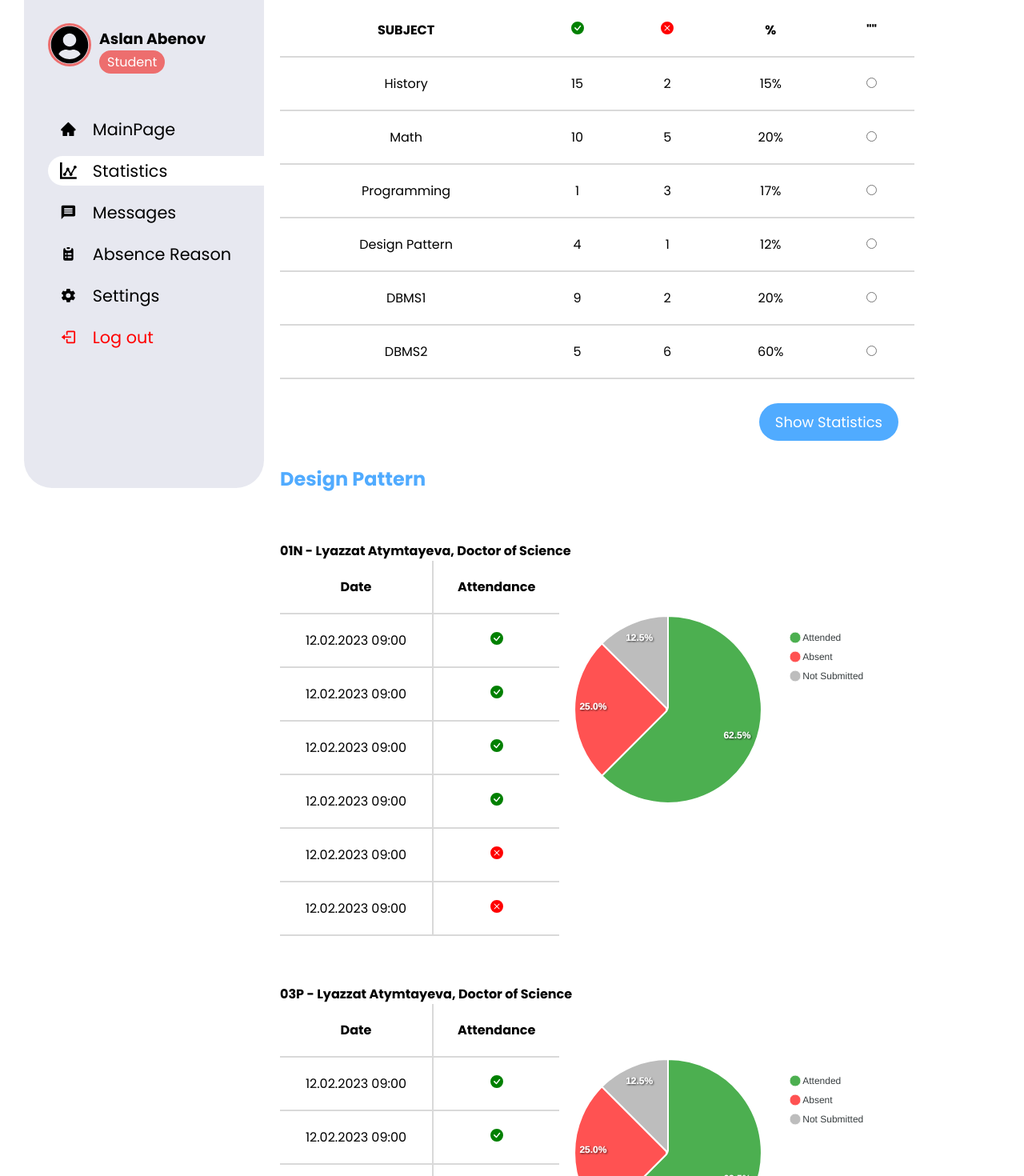
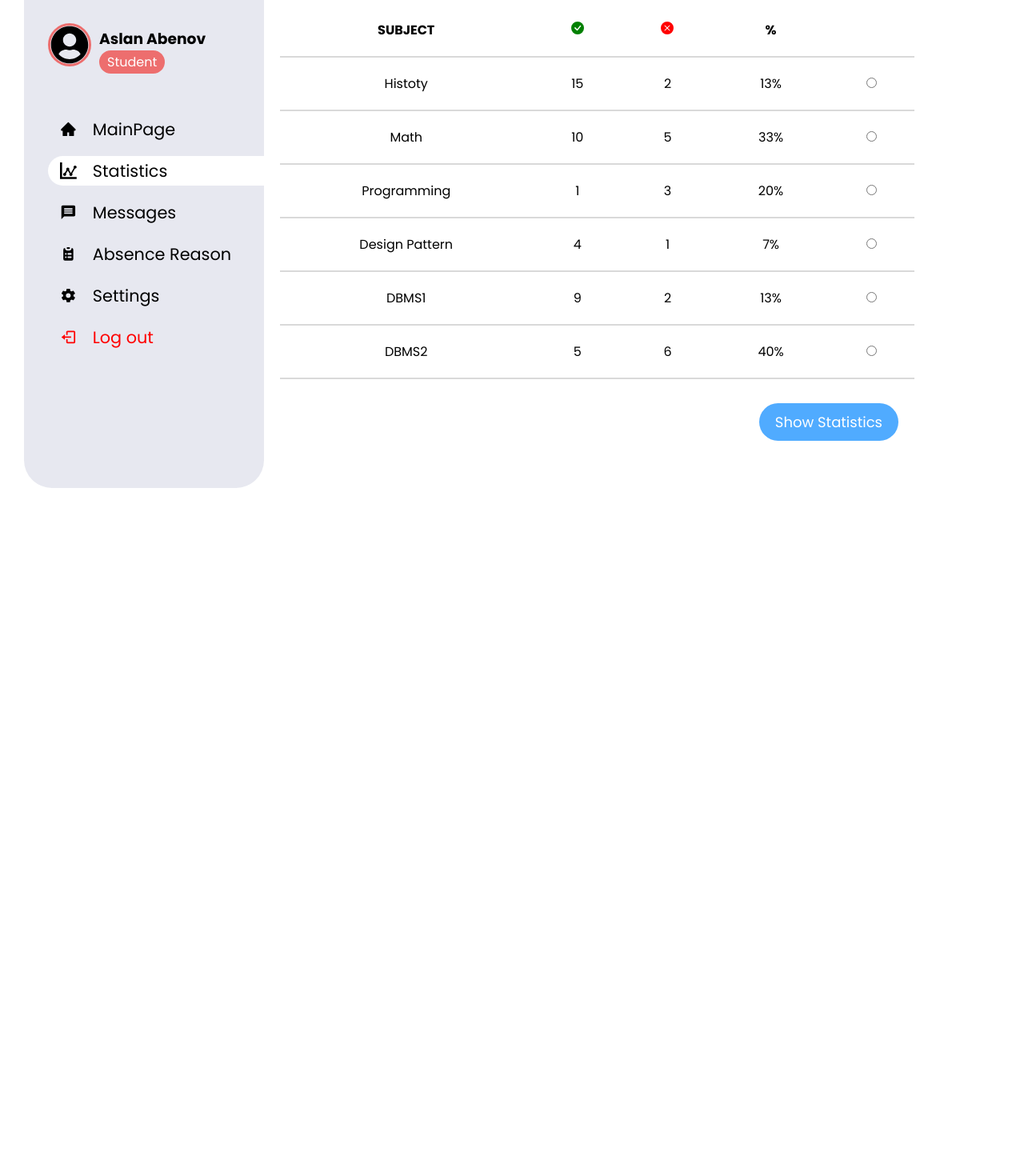
Before and after one commit to purifiedspringwater/sas-frontend, a React (Create React App) app: page /main/statistics in a window 1280 px wide. Shown: the part 160-1630 px from the top of the page at 80% size. After the commit the page ends 800 px from the top, so only its background shows below. Built offline with nearby package versions, Linux system fonts and the light colour scheme.

Commit message:
adding logic\

```diff
--- a/src/components/navbar.jsx
+++ b/src/components/navbar.jsx
@@ -32,5 +32,4 @@ export default function Navbar() {
     </div>
 
   )
-
 }
--- a/src/components/statistics.jsx
+++ b/src/components/statistics.jsx
@@ -1,67 +1,92 @@
-import React from 'react'
+import React, { useState } from 'react'
 import { BsFillXCircleFill, BsCheckCircleFill } from 'react-icons/bs'
 import SubjectStat from './subjectStatistics'
 
+const subjects = [
+    { name: 'Histoty', present: 15, absent: 2 },
+    { name: 'Math', present: 10, absent: 5 },
+    { name: 'Programming', present: 1, absent: 3 },
+    { name: 'Design Pattern', present: 4, absent: 1 },
+    { name: 'DBMS1', present: 9, absent: 2 },
+    { name: 'DBMS2', present: 5, absent: 6 },
+]
 
-export default function Statistics () {
+const SsubjectData = [
+    {
+        subject: 'Design Pattern',
+        lecture: '01N - Lyazzat Atymtayeva, Doctor of Science',
+        attendance: [
+            { date: "12.02.2023 09:00", attendance: true },
+            { date: "12.02.2023 10:00", attendance: true },
+            { date: "12.02.2023 09:00", attendance: true },
+            { date: "12.02.2023 09:00", attendance: true },
+            { date: "12.02.2023 09:00", attendance: false },
+            { date: "12.02.2023 09:00", attendance: false },
+        ],
+        attendanceRatio: [25, 10, 5],
+    },
+    {
+        subject: 'Design Pattern',
+        lecture: '03P - Lyazzat Atymtayeva, Doctor of Science',
+        attendance: [
+            { date: "12.02.2023 09:00", attendance: true },
+            { date: "12.02.2023 09:00", attendance: true },
+            { date: "12.02.2023 09:00", attendance: true },
+            { date: "12.02.2023 09:00", attendance: true },
+            { date: "12.02.2023 09:00", attendance: false },
+            { date: "12.02.2023 09:00", attendance: false },
+        ],
+        attendanceRatio: [60, 20, 20],
+    },
+]
+
+export default function Statistics() {
+
+    const [subjectData, setSubjectData] = useState([]);
+
+    const handleShowStatistics = async () => {
+        try {
+            // const response = await fetch("your_api_endpoint_here");
+            // const data = await response.json();
+            setSubjectData(SsubjectData);
+        } catch (error) {
+            console.error(error);
+        }
+    };
+
     return (
         <div className="statistics">
             <h2>Statistics</h2>
-
             <table>
+                <thead>
                     <tr>
                         <th>SUBJECT</th>
                         <th><i style={{ color: 'green' }}><BsCheckCircleFill /></i></th>
                         <th><i style={{ color: 'red' }}><BsFillXCircleFill /></i></th>
                         <th>%</th>
-                    <th>""</th>
+                        <th></th>
                     </tr>
-                <tr>
-                    <td>History</td>
-                    <td>15</td>
-                    <td>2</td>
-                    <td>15%</td>
-                    <td><input type="radio" name="subject" id="1" /></td>
+                </thead>
+                <tbody>
+                    {subjects.map((subject, index) => (
+                        <tr key={index}>
+                            <td>{subject.name}</td>
+                            <td>{subject.present}</td>
+                            <td>{subject.absent}</td>
+                            <td>{`${(subject.absent / 15 * 100).toFixed(0)}%`}</td>
+                            <td><input type="radio" name="subject" id={index} /></td>
                         </tr>
-                <tr>
-                    <td>Math</td>
-                    <td>10</td>
-                    <td>5</td>
-                    <td>20%</td>
-                    <td><input type="radio" name="subject" id="2" /></td>
-                </tr>
-                <tr>
-                    <td>Programming</td>
-                    <td>1</td>
-                    <td>3</td>
-                    <td>17%</td>
-                    <td><input type="radio" name="subject" id="3" /></td>
-                </tr>
-                <tr>
-                    <td>Design Pattern</td>
-                    <td>4</td>
-                    <td>1</td>
-                    <td>12%</td>
-                    <td><input type="radio" name="subject" id="4" /></td>
-                </tr>
-                <tr>
-                    <td>DBMS1</td>
-                    <td>9</td>
-                    <td>2</td>
-                    <td>20%</td>
-                    <td><input type="radio" name="subject" id="5" /></td>
-                </tr>
-                <tr>
-                    <td>DBMS2</td>
-                    <td>5</td>
-                    <td>6</td>
-                    <td>60%</td>
-                    <td><input type="radio" name="subject" id="6" /></td>
-                </tr>
+                    ))}
+                </tbody>
             </table>
-            <button className='showStatBtn'>Show Statistics</button>
-            <SubjectStat/>
 
+            <button className="showStatBtn" onClick={handleShowStatistics}>
+                Show Statistics
+            </button>
+
+            {subjectData.length > 0 && (
+                <SubjectStat subjectData={subjectData} />
+            )}
         </div>
     )
 }
--- a/src/components/subjectStatistics.jsx
+++ b/src/components/subjectStatistics.jsx
@@ -2,17 +2,16 @@ import React from 'react'
 import { BsFillXCircleFill, BsCheckCircleFill } from 'react-icons/bs'
 import PieChart from './pieChart'
 
-export default function subjectStatistics() {
-
-    const attendanceData = [25, 10, 5];
+export default function subjectStatistics({subjectData}) {
+    console.log("RESING" + subjectData)
 
     return (
         <div className='subjectStat'>
             <h2>Design Pattern</h2>
-            <div className="lecture">
-                <h4>01N - Lyazzat Atymtayeva, Doctor of Science</h4>
-                <table>
-                    <col span={-1}></col>
+            {subjectData.map((subject, index) => (
+                <div key={index} className='lecture'>
+                    <h4>{subject.lecture}</h4>
+                    <table>
                     <thead>
                         <tr>
                             <th>Date</th>
@@ -20,79 +19,23 @@ export default function subjectStatistics() {
                         </tr>
                     </thead>
                     <tbody>
-                        <tr>
-                            <td>12.02.2023 09:00</td>
-                            <td><i style={{ color: 'green' }}><BsCheckCircleFill /></i></td>
-                        </tr>
-                        <tr>
-                            <td>12.02.2023 09:00</td>
-                            <td><i style={{ color: 'green' }}><BsCheckCircleFill /></i></td>
-                        </tr>
-                        <tr>
-                            <td>12.02.2023 09:00</td>
-                            <td><i style={{ color: 'green' }}><BsCheckCircleFill /></i></td>
-                        </tr>
-                        <tr>
-                            <td>12.02.2023 09:00</td>
-                            <td><i style={{ color: 'green' }}><BsCheckCircleFill /></i></td>
-                        </tr>
-                        <tr>
-                            <td>12.02.2023 09:00</td>
-                            <td><i style={{ color: 'red' }}><BsFillXCircleFill /></i></td>
-                        </tr>
-                        <tr>
-                            <td>12.02.2023 09:00</td>
-                            <td><i style={{ color: 'red' }}><BsFillXCircleFill /></i></td>
-                        </tr>
+                        {subjectData[index].attendance.map((attendance) => (
+                            <tr key={attendance.date}>
+                                <td>{attendance.date}</td>
+                                <td>
+                                    <i style={{ color: attendance.attendance ? 'green' : 'red' }}>
+                                        {attendance.attendance ? <BsCheckCircleFill /> : <BsFillXCircleFill />}
+                                    </i>
+                                </td>
+                            </tr>
+                        ))}
                     </tbody>
                 </table>
                 <div className="pieChart">
-                    <PieChart data={attendanceData} />
+                    <PieChart data={subjectData[index].attendanceRatio} />
                 </div>
-
-            </div>
-            <div className="practice">
-                <h4>03P - Lyazzat Atymtayeva, Doctor of Science</h4>
-                <table>
-                    <col span={-1}></col>
-                    <thead>
-                        <tr>
-                            <th>Date</th>
-                            <th>Attendance</th>
-                        </tr>
-                    </thead>
-                    <tbody>
-                        <tr>
-                            <td>12.02.2023 09:00</td>
-                            <td><i style={{ color: 'green' }}><BsCheckCircleFill /></i></td>
-                        </tr>
-                        <tr>
-                            <td>12.02.2023 09:00</td>
-                            <td><i style={{ color: 'green' }}><BsCheckCircleFill /></i></td>
-                        </tr>
-                        <tr>
-                            <td>12.02.2023 09:00</td>
-                            <td><i style={{ color: 'green' }}><BsCheckCircleFill /></i></td>
-                        </tr>
-                        <tr>
-                            <td>12.02.2023 09:00</td>
-                            <td><i style={{ color: 'green' }}><BsCheckCircleFill /></i></td>
-                        </tr>
-                        <tr>
-                            <td>12.02.2023 09:00</td>
-                            <td><i style={{ color: 'red' }}><BsFillXCircleFill /></i></td>
-                        </tr>
-                        <tr>
-                            <td>12.02.2023 09:00</td>
-                            <td><i style={{ color: 'red' }}><BsFillXCircleFill /></i></td>
-                        </tr>
-                    </tbody>
-                </table>
-                <div className="pieChart">
-                    <PieChart data={attendanceData} />
                 </div>
-            </div>
-
+            ))}
         </div>
     )
 }
--- a/src/styles/Main.css
+++ b/src/styles/Main.css
@@ -162,6 +162,9 @@ button:disabled {
   margin: auto 0;
 }
 
+
+
+
 /* <-----------******----------> */
 /*              Main             */
 
@@ -294,6 +297,7 @@ button:disabled {
   display: flex;
   flex-direction: column;
   gap: 50px;
+  max-width: 800px;
 }
 
 .special_reason h2 {
@@ -302,20 +306,14 @@ button:disabled {
 
 .special_reason .date_chooser {
   display: flex;
-  align-items: center;
-  width: 100%;
-  justify-content: space-between;
+  justify-content: space-evenly;
+  align-items: flex-end;
 }
 
 .special_reason .date_chooser label {
   display: flex;
+  flex-direction: column;
   align-items: center;
-  justify-content: center;
-  gap: 15px;
-  width: 100%;
-}
-
-.special_reason .date_chooser label > * {
   width: fit-content;
 }
 
@@ -328,7 +326,7 @@ option {
   padding: 10px 20px;
   text-align: center;
   color: white;
-  width: min-content;
+  cursor: pointer;
 }
 
 .file-upload {
@@ -361,6 +359,25 @@ option {
 
 .special_reason form button {
   float: right;
+  cursor: pointer;
+  margin: 10px auto;
+  font-size: 1rem;
+  font-weight: 400;
+}
+
+.special_reason .comment {
+  margin: 20px 0;
+}
+
+.comment textarea {
+  width: 98%;
+  height: 8rem;
+  padding: 0.5rem;
+  border: 1px solid #ccc;
+  border-radius: 4px;
+  font-size: 1rem;
+  font-weight: 400;
+  resize: vertical;
 }
 
 /* <-----------******----------> */
--- a/src/styles/SignIn.css
+++ b/src/styles/SignIn.css
@@ -9,7 +9,7 @@ body {
 }
 
 .container {
-  padding: 40px;
+  padding: 40px 0px;
   display: flex;
   flex-direction: column;
   align-items: center;
@@ -27,7 +27,7 @@ body {
 }
 
 img {
-  max-width: fit-content;
+  max-width: min-content;
 }
 
 .signIn form {
@@ -44,8 +44,12 @@ img {
   border-radius: 20px;
 }
 
+.signIn form input:focus {
+  padding: 0px 20px;
+}
+
 .signIn form button {
-  padding: 10px;
+  padding: 5px 20px;
   width: fit-content;
   background: #50abff;
   border-radius: 30px;
```
Also changed, not shown: src/components/specialreason.jsx (+69 -25 lines), src/pages/SignIn.js (+27 -7 lines). Lines whose indentation alone changed are shown as unchanged.
